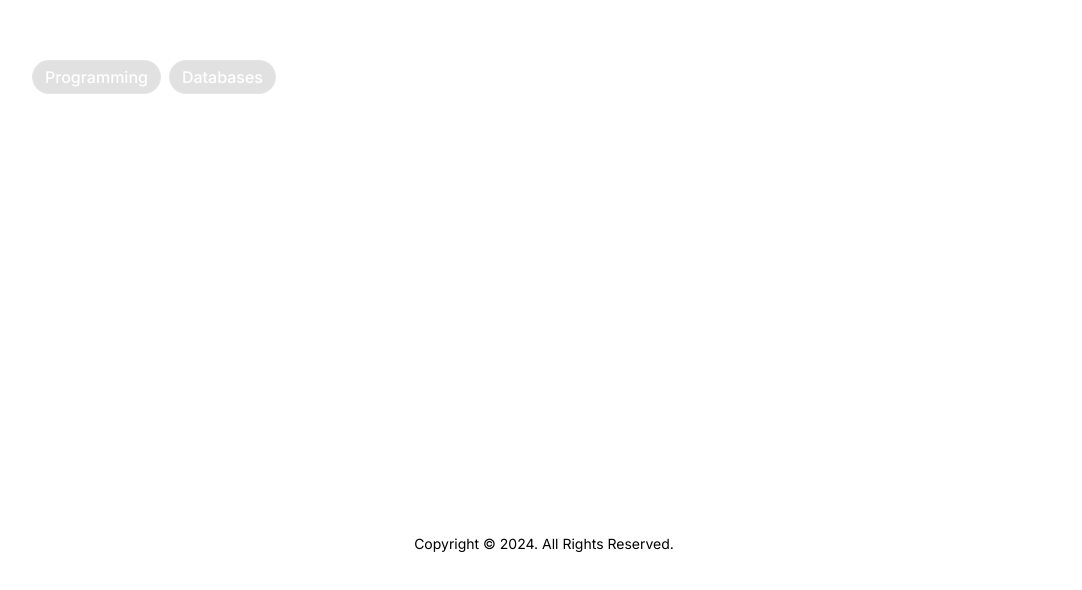
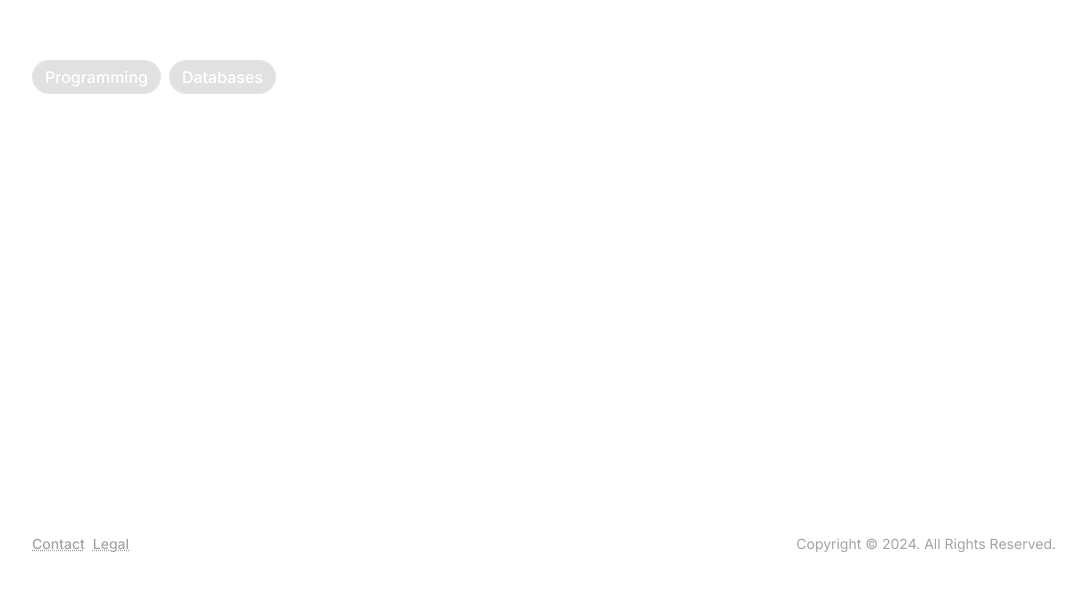
Before and after one commit to baeni/bsaa-ui, a Next.js app: page / in a window 1280 px wide. Shown: the part 1140-1730 px from the top of the page, without its empty margins (96-1178 px from the left). Built offline with nearby package versions, Linux system fonts and the light colour scheme.

Commit message:
Add links / restructuring

```diff
--- a/app/_components/Footer.tsx
+++ b/app/_components/Footer.tsx
@@ -23,8 +23,15 @@ export default function Test() {
 
     return (
         <footer id="footer" className="bg-white">
-            <div className="container text-sm text-center py-10">
-                <p className="text-sm">Copyright &copy; {dayjs().year()}. All Rights Reserved.</p>
+            <div className="container text-sm py-10 flex justify-between">
+                <ul className="inline-flex gap-2">
+                    <li><a className="text-neutral-400 font-medium underline decoration-dotted"
+                           href="mailto:baeni.saa@gmail.com">Contact</a></li>
+                    <li><a className="text-neutral-400 font-medium underline decoration-dotted"
+                           href="">Legal</a></li>
+                </ul>
+
+                <p className="text-neutral-400 text-sm">Copyright &copy; {dayjs().year()}. All Rights Reserved.</p>
             </div>
         </footer>
     );
```
